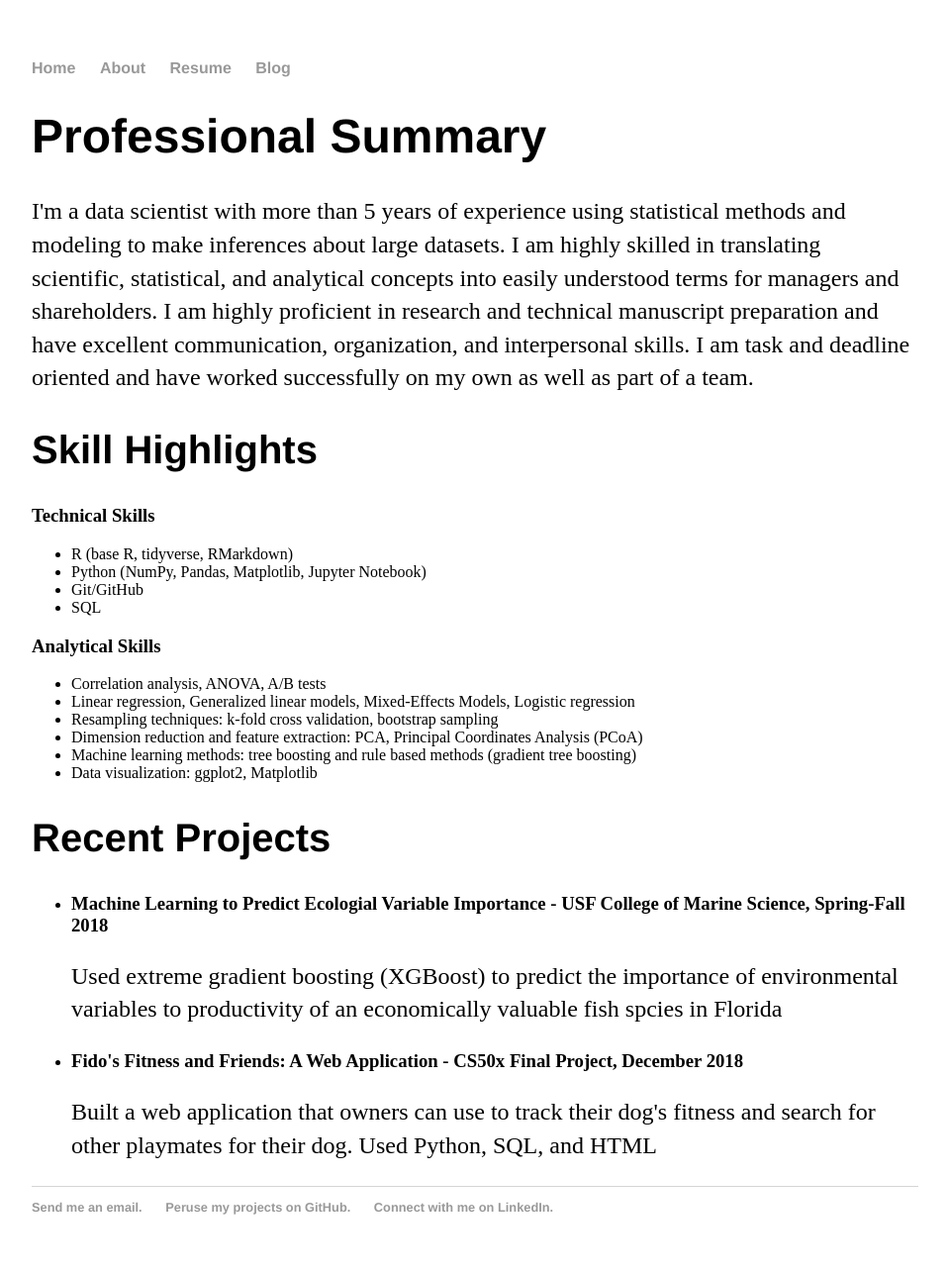
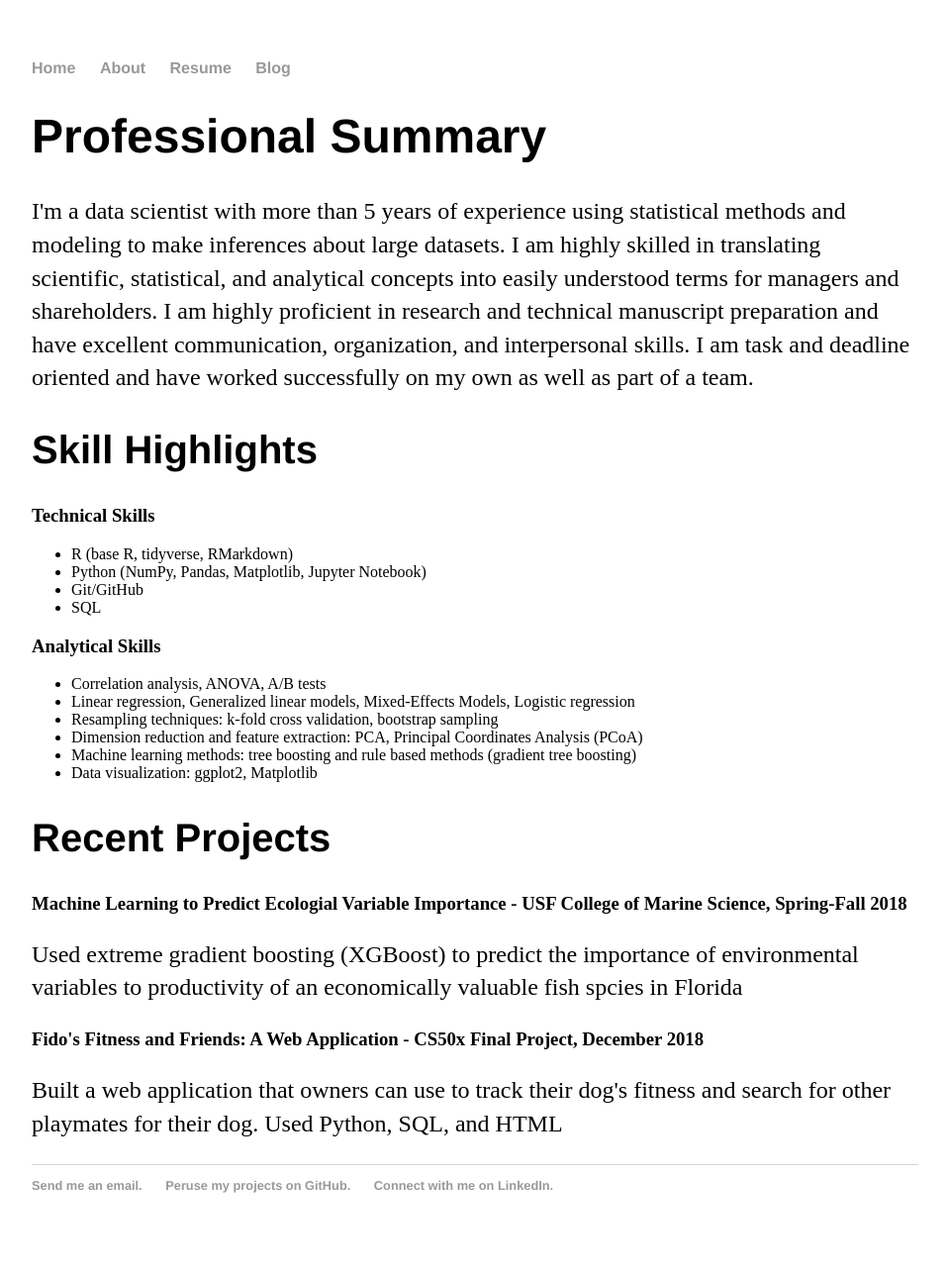
Before and after one commit to eherdter/eherdter.github.io, a Jekyll site: the page built from cv/index.html, in a window 1280 px wide. Shown: the whole page at 99% size, without its empty margins (160-1119 px from the left). Built offline with Jekyll 4.4.1, drawn with Linux system fonts in a browser that asks for light colours; after the commit the page ends 1265 px from its top, so only the background shows below that.

Commit message:
style: Change layout of recent projects

```diff
--- a/cv/index.html
+++ b/cv/index.html
@@ -27,17 +27,10 @@
 		<li> Data visualization: ggplot2, Matplotlib</li>
 	</ul>
 	<h2>Recent Projects</h2>
-
-	<ul> <li>
-		 <h3>Machine Learning to Predict Ecologial Variable Importance - USF College of Marine Science, Spring-Fall 2018 </h3>
-		 	<p> Used extreme gradient boosting (XGBoost) to predict the importance of environmental variables to productivity of an
-		 	economically valuable fish spcies in Florida </p>
-		</li>
-
-		<li>
-		<h3>Fido's Fitness and Friends: A Web Application - CS50x Final Project, December 2018</h3>
-		<p>Built a web application that owners can use to track their dog's fitness and search for other playmates for their dog. Used Python, SQL, and HTML</p>
-		</li>
+	<h3>Machine Learning to Predict Ecologial Variable Importance - USF College of Marine Science,         Spring-Fall 2018 </h3>
+		 	<p id = "project-description"> Used extreme gradient boosting (XGBoost) to predict the importance of environmental              variables to productivity of an economically valuable fish spcies in Florida </p>
+  <h3>Fido's Fitness and Friends: A Web Application - CS50x Final Project, December 2018</h3>
+		<p id = "project-description">Built a web application that owners can use to track their dog's fitness and search for            other playmates for their dog. Used Python, SQL, and HTML</p>
 	</ul>
 
 
```
